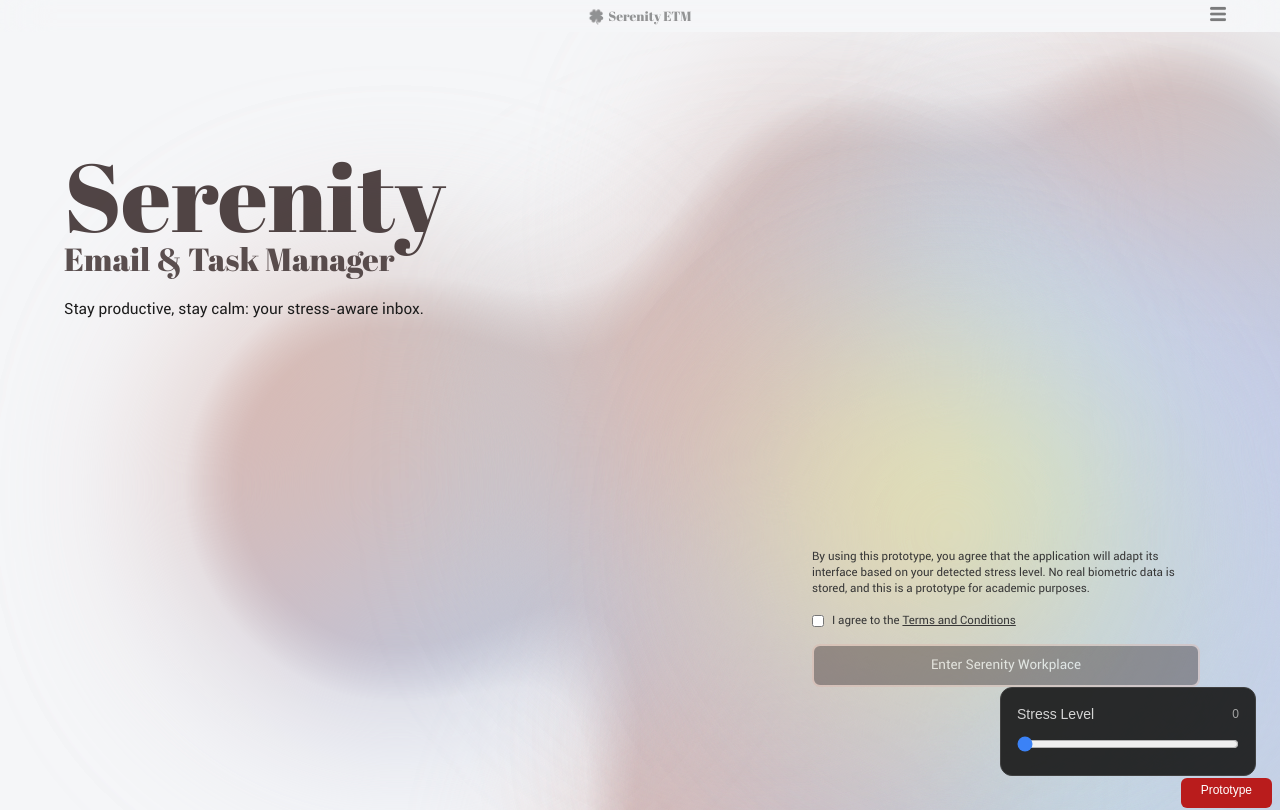
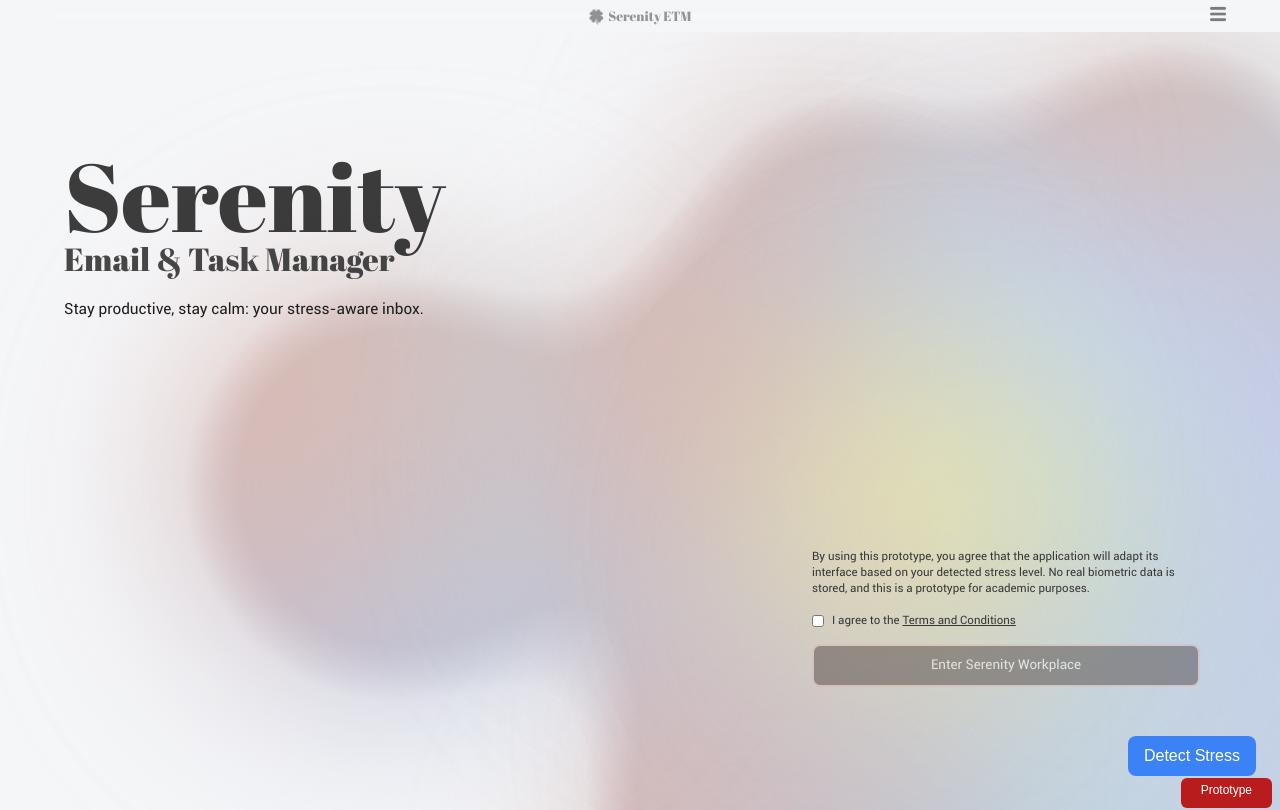
Before and after one commit to rubaisha-rn/Serenity-ETM, a Next.js app in the folder serenity-etm/: page / in a window 1280 px wide. Shown: the top 810 px of the page. Built offline with nearby package versions, Linux system fonts and the light colour scheme.

Commit message:
Setup stress detection button.

```diff
--- a/serenity-etm/src/app/page.js
+++ b/serenity-etm/src/app/page.js
@@ -33,15 +33,6 @@ export default function IntroPage() {
             else setStressPalette('high');}
     }, [stress01]);
 
-    const headingClasses = {
-        light: {
-            low: 'text-light-low-acc',
-            mid: 'text-light-mid-acc',
-            high: 'text-light-high-acc',
-        },
-        dark: {},
-    };
-
     const textAClasses = {
         light: 'text-light-textA',
         dark: {},
@@ -71,7 +62,7 @@ export default function IntroPage() {
     };
 
     return (
-        <div className={`${headingClasses[theme][stressPalette]}`}>
+        <div className={`${textAClasses[theme]}`}>
 
             <Header
                 title="Serenity ETM"
--- a/serenity-etm/src/components/stressControl.js
+++ b/serenity-etm/src/components/stressControl.js
@@ -1,12 +1,26 @@
 'use client';
 
+import { useState } from "react";
 import useStore from "@/store/useStore";
 
 export default function StressControl() {
-    const {emotionValue, setEmotionValue} = useStore();
+    const {emotionValue, setEmotionValue, sdkActive, setSdkActive} = useStore();
+    const [showPopup, setShowPopup] = useState(false);
 
     return (
-        <div className='fixed bottom-6 right-6 z-50 bg-neutral-900/90 backdrop-blur-mg rounded-xl p-4 w-64 border border-neutral-700 space-y-3'>
+        <div className="fixed bottom-6 right-6 z-50">
+            <button
+                className="px-4 py-2 bg-blue-500 text-white rounded-lg"
+                onClick={() => setSdkActive(!sdkActive)}
+                onMouseEnter={() => setShowPopup(true)}
+                onMouseLeave={() => setShowPopup(false)}
+            >
+                Detect Stress
+            </button>
+
+            {/* popup */}
+            {showPopup && (
+                <div className='absolute bottom-12 right-0 z-50 bg-neutral-900/90 backdrop-blur-mg rounded-xl p-4 w-64 border border-neutral-700 space-y-3'>
                 <div className='flex justify-between items-center' >
                     <span className='text-sm text-neutral-300' >
                         Stress Level
@@ -27,5 +41,7 @@ export default function StressControl() {
                     className="w-full accent-blue-500"
                 />
             </div>
+            )}
+        </div>
     );
 }
--- a/serenity-etm/src/hooks/useStressDetector.js
+++ b/serenity-etm/src/hooks/useStressDetector.js
@@ -129,6 +129,8 @@ export default function useStressDetector() {
                         const target = targetStressRef.current;
                         const delta = target - prev;
 
+                        if (useStore.getState().sdkActive) {
+
                             if (Math.abs(delta) > 0.5) {
                                 const step = delta * (16 / TRANSITION_MS);
                                 prevStressRef.current = prev + step;
@@ -136,6 +138,7 @@ export default function useStressDetector() {
                             } else {
                                 prevStressRef.current = target;
                                 setStress(target);
+                            }
                         }
 
                         if(!focusLockRef.current && (Math.round(prevStressRef.current) > 60)) {
@@ -157,6 +160,7 @@ export default function useStressDetector() {
                         timeoutRef.current = setTimeout(scheduleNextCheck, interval);
                     };
                     scheduleNextCheck();
+
             } catch (err) {
                 console.log('MorphCast SDK error:', err);
             }
--- a/serenity-etm/src/store/useStore.js
+++ b/serenity-etm/src/store/useStore.js
@@ -14,6 +14,9 @@ const useStore = create((set) => ({
     focusMode: false,
     setFocusMode: (value) => set({ focusMode: value }),
 
+    sdkActive: true,
+    setSdkActive: (value) => set({ sdkActive: value }),
+
     // for global states
 }));
 
```
Lines whose indentation alone changed are shown as unchanged.
